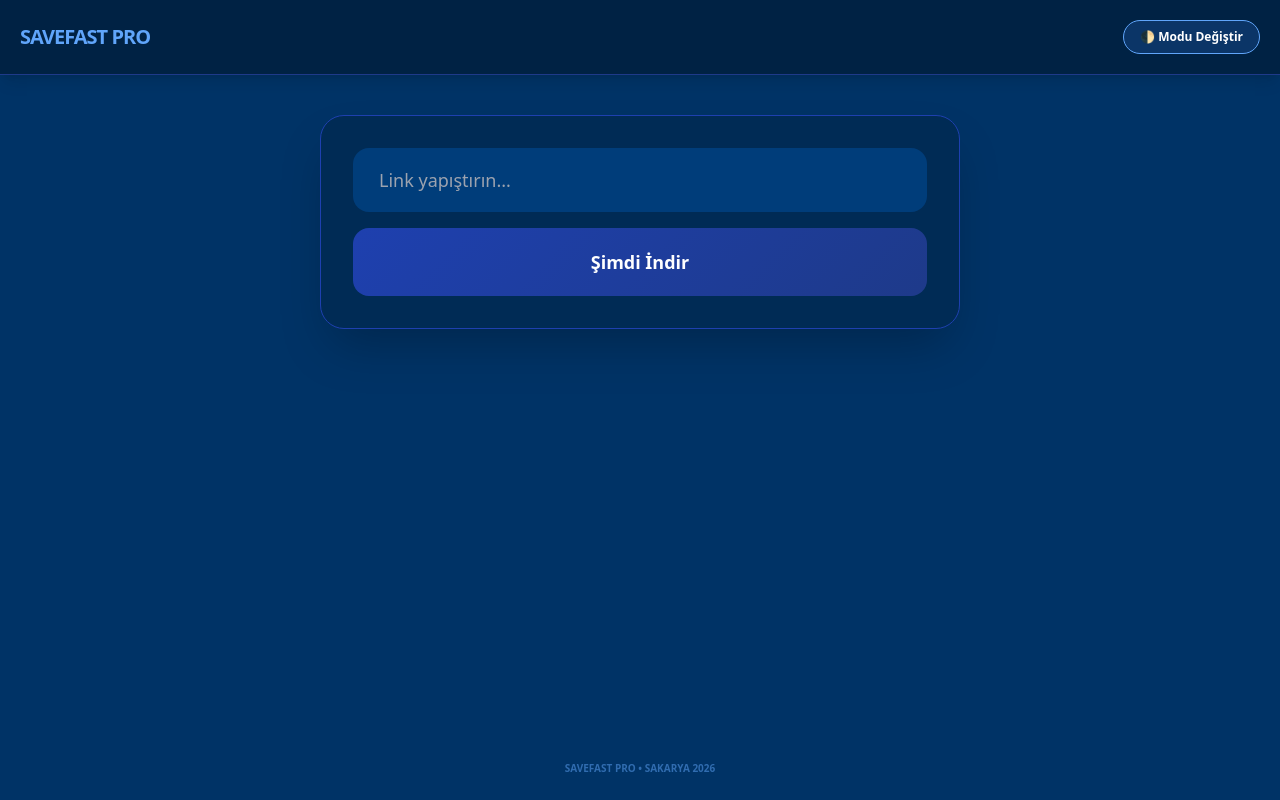
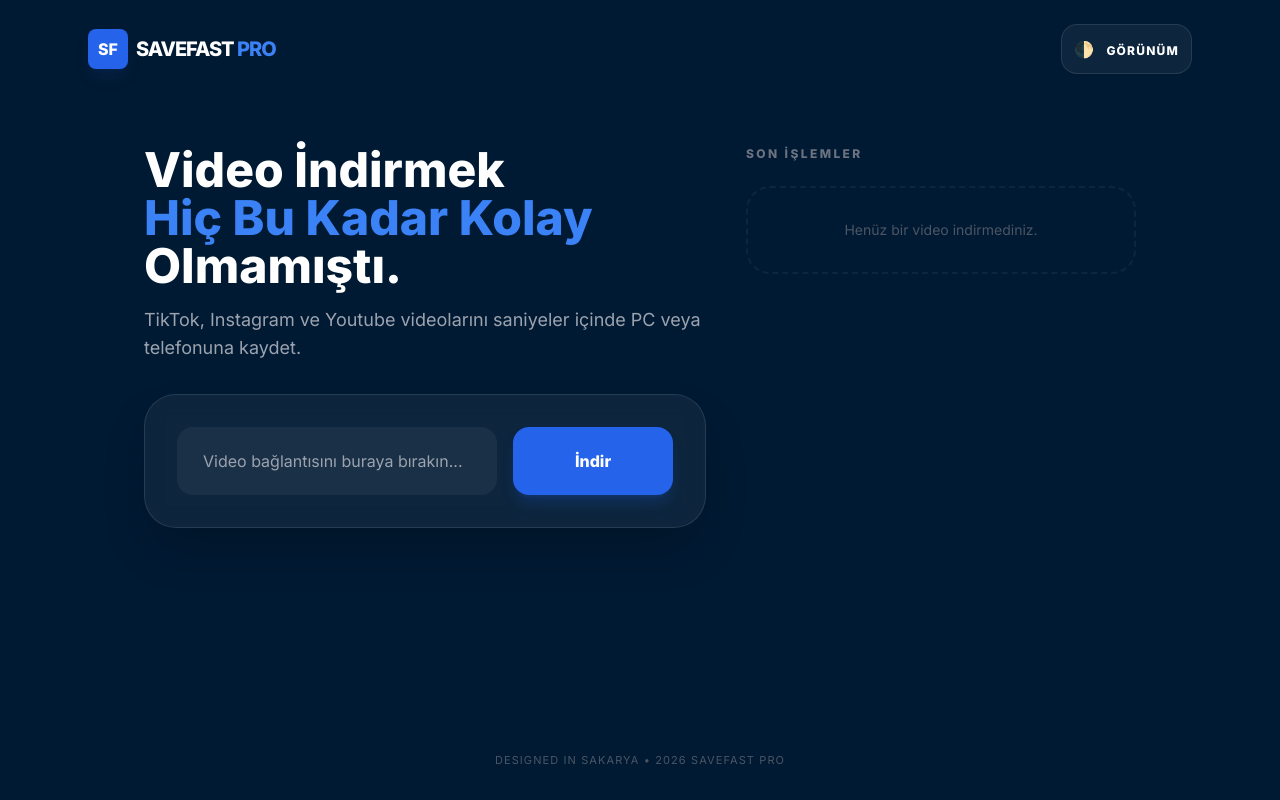
Before and after one commit to ilkerortak/video-downloader, a Flask app: page / in a window 1280 px wide. Run offline with Flask 3, Linux system fonts and the light colour scheme; some libraries are stand-ins or nearby versions.

Commit message:
Update index.html

```diff
--- a/templates/index.html
+++ b/templates/index.html
@@ -3,95 +3,116 @@
 <head>
     <meta charset="UTF-8">
     <meta name="viewport" content="width=device-width, initial-scale=1.0">
-    <title>SaveFast Pro | Video Downloader</title>
+    <title>SaveFast Pro | Universal Video Downloader</title>
     <script src="https://cdn.tailwindcss.com"></script>
-    <link href="https://fonts.googleapis.com/css2?family=Inter:wght@400;600;700&display=swap" rel="stylesheet">
+    <link href="https://fonts.googleapis.com/css2?family=Inter:wght@400;600;800&display=swap" rel="stylesheet">
     <style>
-        .dark-mode { background-color: #003366 !important; color: white; }
-        .light-mode { background-color: #f0f4f8 !important; color: #1e293b; }
-        .dark-card { background-color: #002b55 !important; border-color: #1e40af; }
-        .light-card { background-color: white !important; border-color: #e2e8f0; color: #1e293b; }
-        .transition-all { transition: all 0.3s ease; }
+        body { font-family: 'Inter', sans-serif; transition: background 0.4s ease; }
+        .dark-mode { background-color: #001a33; color: white; }
+        .light-mode { background-color: #f8fafc; color: #0f172a; }
+        .glass-card { backdrop-filter: blur(10px); border: 1px solid rgba(255,255,255,0.1); }
+        .video-preview { transition: transform 0.3s ease; }
+        .video-preview:hover { transform: scale(1.02); }
+        @keyframes fadeIn { from { opacity: 0; transform: translateY(10px); } to { opacity: 1; transform: translateY(0); } }
+        .animate-fade { animation: fadeIn 0.5s ease forwards; }
     </style>
 </head>
-<body id="mainBody" class="min-h-screen flex flex-col transition-all dark-mode">
+<body id="mainBody" class="min-h-screen flex flex-col dark-mode">
 
-    <nav id="navBar" class="shadow-lg p-5 flex justify-between items-center border-b border-blue-900 bg-[#002244]">
-        <h1 class="text-xl font-black text-blue-400 tracking-tighter">SAVEFAST PRO</h1>
-        <button onclick="toggleMode()" class="bg-blue-500/20 hover:bg-blue-500/40 px-4 py-2 rounded-full text-xs font-bold border border-blue-400 transition-all">
-            🌓 Modu Değiştir
+    <nav class="p-6 flex justify-between items-center max-w-6xl mx-auto w-full">
+        <div class="flex items-center gap-2">
+            <div class="w-10 h-10 bg-blue-600 rounded-lg flex items-center justify-center font-black text-white shadow-lg shadow-blue-900/20">SF</div>
+            <h1 class="text-xl font-extrabold tracking-tighter">SAVEFAST <span class="text-blue-500">PRO</span></h1>
+        </div>
+        <button onclick="toggleMode()" class="p-3 rounded-2xl bg-white/5 hover:bg-white/10 border border-white/10 transition-all active:scale-90">
+            🌓 <span class="hidden md:inline ml-2 text-xs font-bold uppercase tracking-widest">Görünüm</span>
         </button>
     </nav>
 
-    <main class="flex-grow container mx-auto px-4 py-10 max-w-2xl">
+    <main class="flex-grow container mx-auto px-4 py-6 md:py-12 max-w-5xl">
+        <div class="grid grid-cols-1 lg:grid-cols-12 gap-10 items-start">
 
-        <div id="mainCard" class="rounded-3xl shadow-2xl p-6 md:p-8 border transition-all dark-card">
+            <div class="lg:col-span-7 space-y-8">
+                <div class="space-y-4">
+                    <h2 class="text-4xl md:text-5xl font-black leading-tight">Video İndirmek <br><span class="text-blue-500">Hiç Bu Kadar Kolay</span> Olmamıştı.</h2>
+                    <p class="text-gray-400 text-lg">TikTok, Instagram ve Youtube videolarını saniyeler içinde PC veya telefonuna kaydet.</p>
+                </div>
 
-            <form method="POST" id="downloadForm" class="space-y-4">
-                <input type="text" name="url" placeholder="Link yapıştırın..." id="urlInput"
-                    class="w-full px-6 py-4 bg-[#003d7a] border-2 border-transparent rounded-2xl focus:border-blue-400 outline-none text-white text-lg transition-all">
-                <button type="submit" id="submitBtn" style="background: linear-gradient(135deg, #1e40af 0%, #1e3a8a 100%);"
-                    class="w-full text-white font-bold py-5 rounded-2xl hover:scale-[1.01] transition-all flex justify-center items-center text-lg">
-                    <span id="btnText">Şimdi İndir</span>
+                <div id="mainCard" class="glass-card p-6 md:p-8 rounded-[2rem] bg-white/5 shadow-2xl">
+                    {% if error_message %}
+                        <div class="mb-6 p-4 bg-red-500/20 border border-red-500/50 rounded-2xl text-red-200 text-sm">⚠️ {{ error_message }}</div>
+                    {% endif %}
+
+                    <form method="POST" id="downloadForm" class="flex flex-col md:flex-row gap-4">
+                        <input type="text" name="url" placeholder="Video bağlantısını buraya bırakın..." id="urlInput"
+                            class="flex-grow px-6 py-5 bg-white/5 border-2 border-transparent rounded-2xl focus:border-blue-500 outline-none transition-all text-white">
+                        <button type="submit" id="submitBtn" class="bg-blue-600 hover:bg-blue-700 px-10 py-5 rounded-2xl font-bold transition-all shadow-lg shadow-blue-600/20 flex items-center justify-center min-w-[160px]">
+                            <span id="btnText text-lg">İndir</span>
                             <div id="loaderIcon" class="hidden animate-spin rounded-full border-2 border-t-transparent border-white h-5 w-5 ml-3"></div>
                         </button>
                     </form>
 
                     {% if video_info %}
-            <div id="resultArea" class="mt-8 p-6 rounded-2xl bg-black/20 border border-white/10 text-center animate-fade-in">
-                <img src="{{ video_info.thumb }}" class="w-full h-48 object-cover rounded-xl mb-4 shadow-lg border border-white/20">
-                <h3 class="text-sm font-bold mb-6 text-blue-100 italic">{{ video_info.title }}</h3>
-                <a href="{{ video_info.url }}" download="video.mp4" target="_blank"
-                    class="inline-block w-full bg-green-600 hover:bg-green-700 text-white font-black py-4 rounded-xl shadow-xl transition-all">
-                    GALERİYE KAYDET
+                    <div class="mt-10 animate-fade">
+                        <div class="video-preview relative rounded-3xl overflow-hidden border border-white/10 shadow-2xl">
+                            <img src="{{ video_info.thumb }}" class="w-full h-64 md:h-80 object-cover">
+                            <div class="absolute inset-0 bg-gradient-to-t from-black/80 via-transparent to-transparent flex flex-col justify-end p-8">
+                                <span class="text-blue-400 text-xs font-bold uppercase tracking-widest mb-2">{{ video_info.platform }}</span>
+                                <h3 class="text-xl font-bold mb-4 line-clamp-2 leading-tight">{{ video_info.title }}</h3>
+                                <a href="{{ video_info.url }}" download="savefast_video.mp4" target="_blank"
+                                    class="w-full md:w-max bg-white text-black font-black py-4 px-10 rounded-2xl hover:bg-blue-500 hover:text-white transition-all text-center">
+                                    VİDEO OLARAK KAYDET
                                 </a>
+                            </div>
+                        </div>
                     </div>
                     {% endif %}
                 </div>
+            </div>
 
+            <div class="lg:col-span-5 space-y-6">
+                <h4 class="text-xs font-bold text-gray-500 uppercase tracking-[0.2em]">Son İşlemler</h4>
+                <div class="grid grid-cols-2 lg:grid-cols-1 gap-4">
                     {% if history %}
-        <div class="mt-12">
-            <h4 class="text-xs font-bold text-blue-400 mb-4 tracking-widest uppercase">Son İndirilenler</h4>
-            <div class="grid grid-cols-3 gap-4">
                         {% for item in history %}
-                <div class="group relative overflow-hidden rounded-xl bg-[#002b55] border border-blue-800">
-                    <img src="{{ item.thumb }}" class="w-full h-24 object-cover opacity-60 group-hover:opacity-100 transition-all">
-                    <a href="{{ item.url }}" target="_blank" class="absolute inset-0 flex items-center justify-center text-[10px] font-bold bg-black/40 opacity-0 group-hover:opacity-100 transition-all">
-                        TEKRAR İNDİR
-                    </a>
+                        <div class="group relative rounded-2xl overflow-hidden border border-white/5 bg-white/5 hover:border-blue-500/50 transition-all">
+                            <div class="flex items-center p-3 gap-4">
+                                <img src="{{ item.thumb }}" class="w-16 h-16 rounded-xl object-cover shadow-lg">
+                                <div class="hidden md:block overflow-hidden">
+                                    <p class="text-[10px] text-blue-400 font-bold uppercase">{{ item.platform }}</p>
+                                    <p class="text-xs font-medium truncate pr-4 text-gray-300">{{ item.title }}</p>
+                                </div>
+                                <a href="{{ item.url }}" target="_blank" class="absolute inset-0 z-10"></a>
+                            </div>
                         </div>
                         {% endfor %}
+                    {% else %}
+                        <div class="p-8 border-2 border-dashed border-white/5 rounded-3xl text-center text-gray-600">
+                            <p class="text-sm">Henüz bir video indirmediniz.</p>
+                        </div>
+                    {% endif %}
                 </div>
             </div>
-        {% endif %}
 
+        </div>
     </main>
 
-    <footer class="py-6 text-center text-blue-400/50 text-[10px] font-bold">
-        SAVEFAST PRO &bull; SAKARYA 2026
+    <footer class="p-8 text-center text-gray-600 text-[11px] font-medium tracking-widest">
+        DESIGNED IN SAKARYA &bull; 2026 SAVEFAST PRO
     </footer>
 
     <script>
         function toggleMode() {
             const body = document.getElementById('mainBody');
-            const card = document.getElementById('mainCard');
-            const urlInput = document.getElementById('urlInput');
-
             if(body.classList.contains('dark-mode')) {
                 body.classList.replace('dark-mode', 'light-mode');
-                card.classList.replace('dark-card', 'light-card');
-                urlInput.style.backgroundColor = '#f1f5f9';
-                urlInput.style.color = '#1e293b';
             } else {
                 body.classList.replace('light-mode', 'dark-mode');
-                card.classList.replace('light-card', 'dark-card');
-                urlInput.style.backgroundColor = '#003d7a';
-                urlInput.style.color = 'white';
             }
         }
 
         document.getElementById('downloadForm').onsubmit = function() {
-            document.getElementById('btnText').innerText = "Aranıyor...";
+            document.getElementById('btnText').innerText = "Hazırlanıyor...";
             document.getElementById('loaderIcon').classList.remove('hidden');
         };
     </script>
```
Lines whose indentation alone changed are shown as unchanged.
